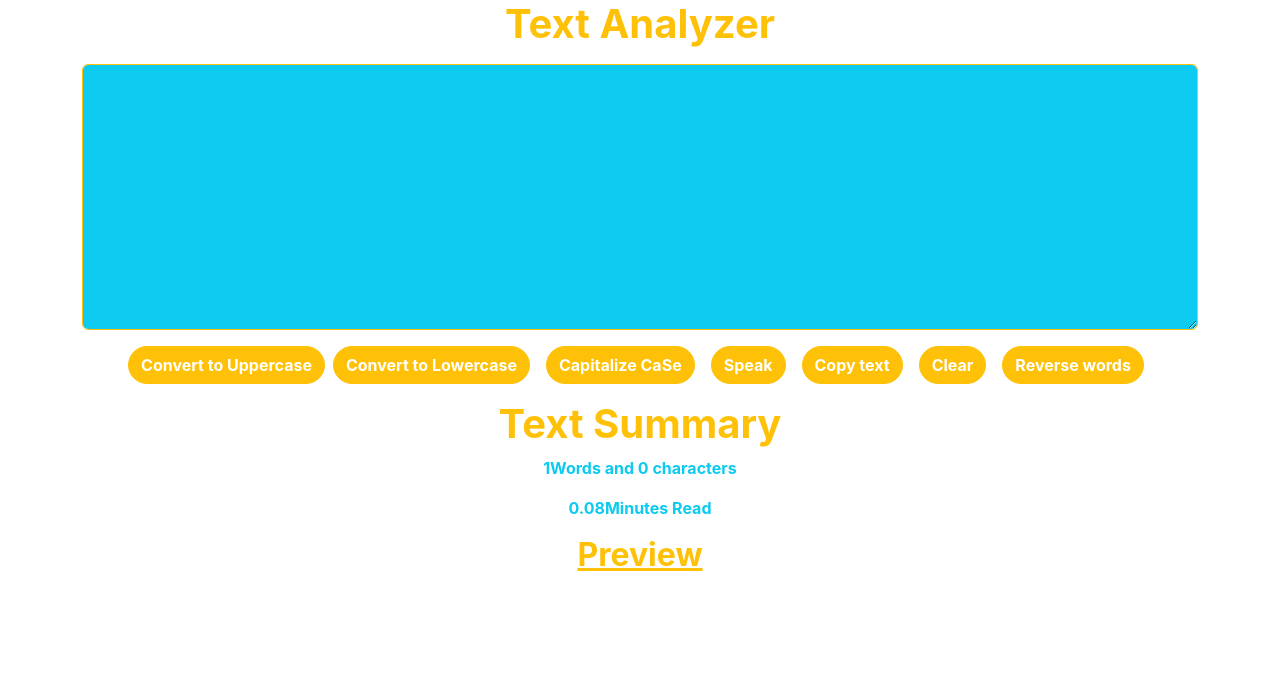
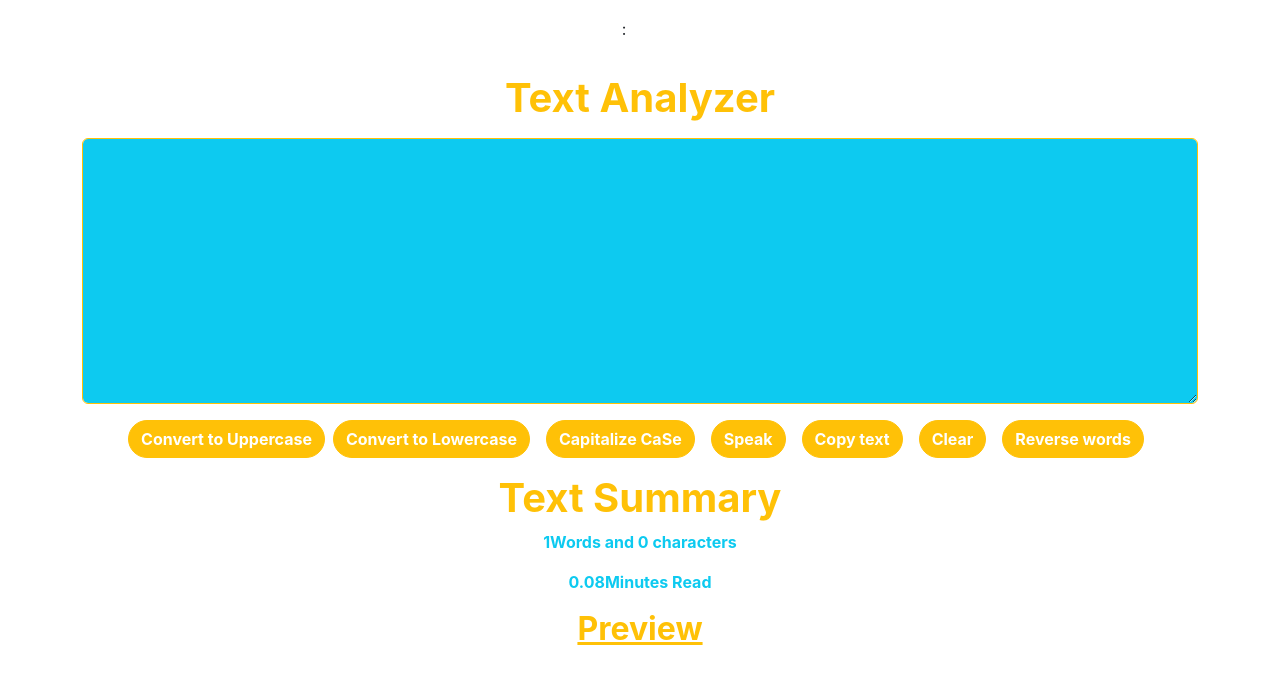
Before and after one commit to Nadiakhanv2/text-analyzer, a React (Create React App) app: page / in a window 1280 px wide. Shown: the top 684 px of the page. Built offline with nearby package versions, Linux system fonts and the light colour scheme.

Commit message:
Add Showalert to text-analyzer

```diff
--- a/src/App.js
+++ b/src/App.js
@@ -1,11 +1,29 @@
 import TextForm from "./components/TextForm";
+import Alert from "./components/Alert";
+import React, { useState } from "react";
 
 import "./App.css";
 
 function App() {
-  return <div className="App">
-    <TextForm heading="Text Analyzer"/>
-  </div>;
+
+  const [alert, setAlert] = useState("null");
+
+  const showAlert = (message, type) => {
+    setAlert({
+      msg: message,
+      type: type,
+    });
+    setTimeout(() => {
+      setAlert(null);
+    }, 1500);
+  }
+  return (
+    <div className="App">
+      <Alert alert={alert} />
+
+      <TextForm heading="Text Analyzer" showAlert={showAlert} />
+    </div>
+  );
 }
 
 export default App;
--- /dev/null
+++ b/src/components/Alert.jsx
@@ -0,0 +1,20 @@
+import React from 'react'
+
+export default function Alert(props) {
+//     const capitalize = (word) => {
+//      const lower = word.toLowerCase();
+//     return lower.charAt(0).toUpperCase() + lower.slice(1)
+//   }----unidentifid lowecase in it
+  return (
+    props.alert && (
+      <div
+        className={`alert alert-${props.alert.type} alert-dismissible fade show`}
+        role="alert"
+      >
+        <strong>{props.alert.type}</strong> : {props.alert.msg}
+        {/* <strong>{capitalize(props.alert.type)}</strong> : {props.alert.msg} */}
+
+      </div>
+    )
+  );
+}
```
